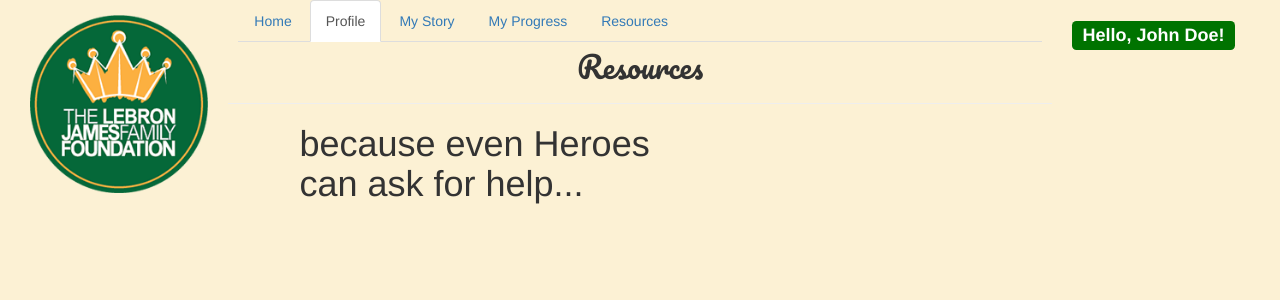
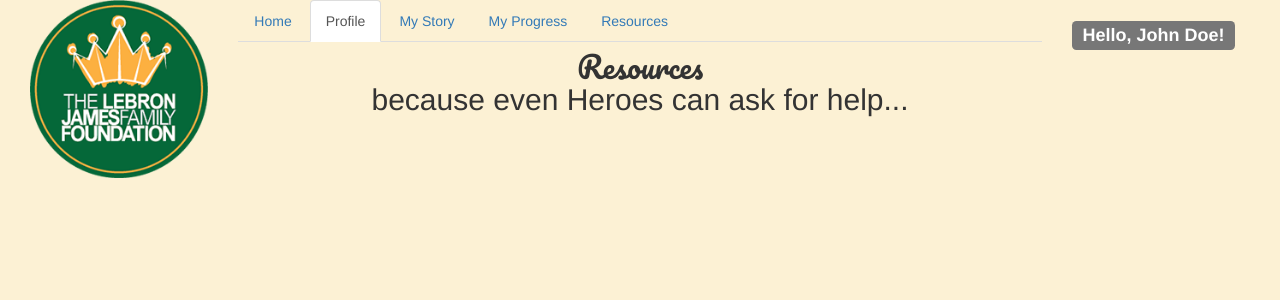
Before and after one commit to T4SG/columbus-team-13, a PHP site: page /References.php in a window 1280 px wide. Shown: the top 300 px of the page. Run offline with PHP 8.4, Linux system fonts and the light colour scheme; some libraries are stand-ins or nearby versions.

Commit message:
no message

```diff
--- a/References.php
+++ b/References.php
@@ -5,11 +5,10 @@
     <meta http-equiv="X-UA-Compatible" content="IE=edge">
     <meta name="viewport" content="width=device-width, initial-scale=1">
     <!-- The above 3 meta tags *must* come first in the head; any other head content must come *after* these tags -->
-    <title>Profile Page</title>
+    <title>MyStory - YourStory</title>
 
     <!-- Bootstrap -->
     <link href="css/bootstrap.min.css" rel="stylesheet">
-    <link href="morecss.css" rel="stylesheet">
 
     <!-- HTML5 shim and Respond.js for IE8 support of HTML5 elements and media queries -->
     <!-- WARNING: Respond.js doesn't work if you view the page via file:// -->
@@ -24,21 +23,10 @@
   <div class="col-xs-2"> </div>
   <div class="col-xs-8">
     <h2 class="italics-header">Resources</h2>
-    <hr />
-
-    <!--<div class="container" id="profile">-->
-    <div class="row">
-      <div class="col-lg-6 col-lg-offset-1">
-      <h1 class="no-top-margin">because even Heroes can ask for help...</h1>
-
-
-  <!--</div>-->
-
-    <!--<p>Lorem ipsum dolor sit amet, consectetur adipiscing elit, sed do eiusmod tempor incididunt ut labore et dolore magna aliqua. Ut enim ad minim veniam, quis nostrud exercitation ullamco laboris nisi ut aliquip ex ea commodo consequat. Duis aute irure dolor in reprehenderit in voluptate velit esse cillum dolore eu fugiat nulla pariatur. Excepteur sint occaecat cupidatat non proident, sunt in culpa qui officia deserunt mollit anim id est laborum.</p>-->
-  </div>
-  <div class="col-xs-2">
+    <h2 class="sample-user-name">because even Heroes can ask for help...</h2>
 
   </div>
+  <div class="col-xs-2"></div>
     <!-- jQuery (necessary for Bootstrap's JavaScript plugins) -->
     <script src="https://ajax.googleapis.com/ajax/libs/jquery/1.11.3/jquery.min.js"></script>
     <!-- Include all compiled plugins (below), or include individual files as needed -->
```
